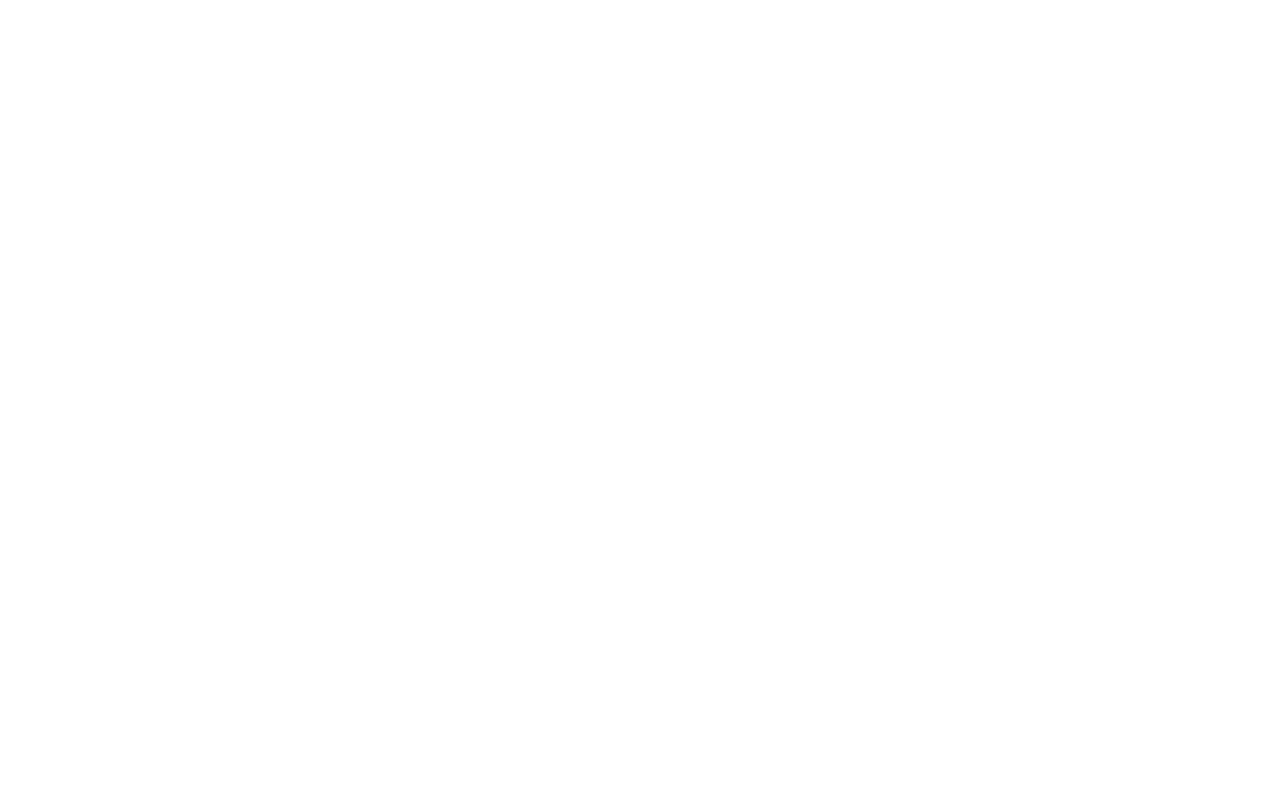
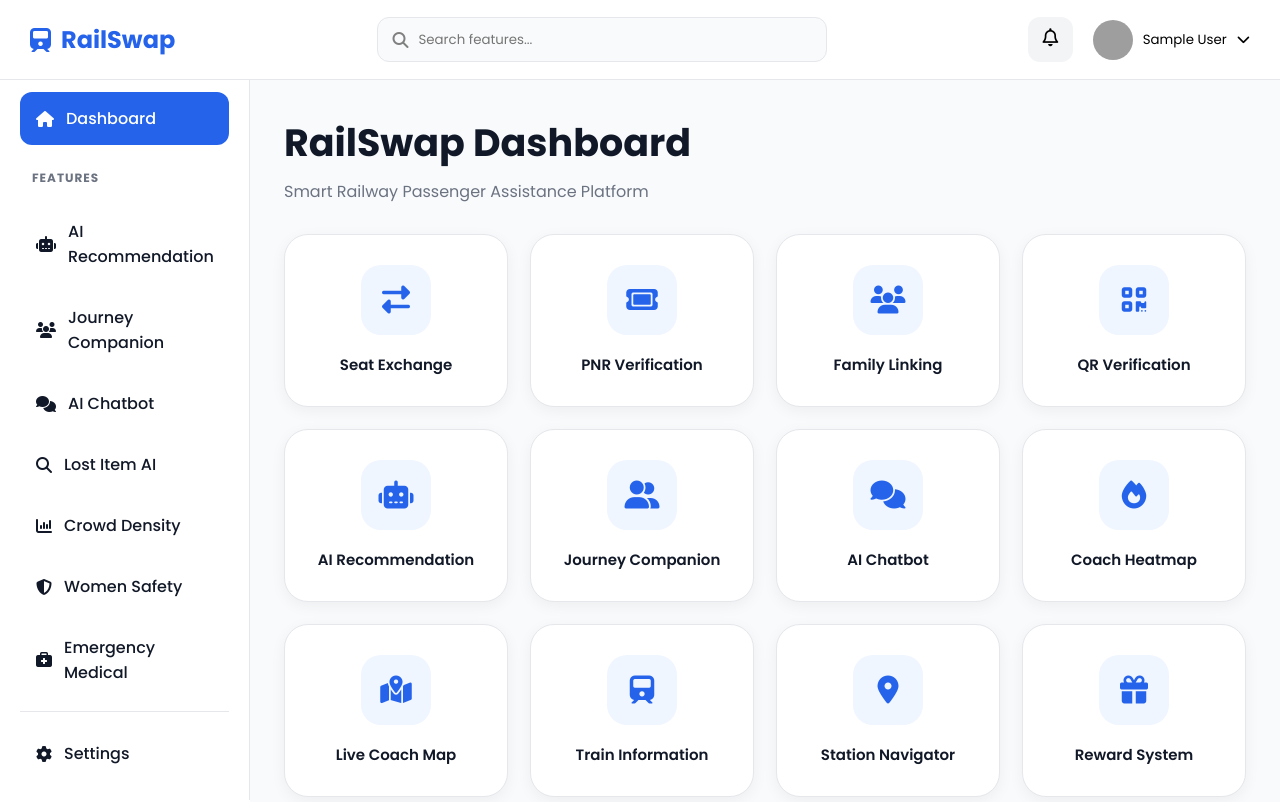
Before and after one commit to chetan1876/RailSwap, a React (Vite) app in the folder RailSwap/: page /Dashboard in a window 1280 px wide. Before the commit this address had no page. Shown: the top 802 px of the page. Built offline with nearby package versions, Linux system fonts and the light colour scheme; sample sign-in values are in the browser's storage; grey boxes are pictures that could not be loaded.

Commit message:
dashboard fix

```diff
--- a/RailSwap/src/components/Sidebar.jsx
+++ b/RailSwap/src/components/Sidebar.jsx
@@ -60,7 +60,7 @@
         <div className="sidebar-menu">
 
           <NavLink
-            to="/"
+            to="/dashboard"
             className="sidebar-link"
           >
             <i className="fa-solid fa-house"></i>
@@ -96,7 +96,7 @@
       </aside>
 
       <div className="bottom-nav">
-        <NavLink to="/">
+        <NavLink to="/dashboard">
           <i className="fa-solid fa-house"></i>
         </NavLink>
 
--- a/RailSwap/src/pages/Dashboard.jsx
+++ b/RailSwap/src/pages/Dashboard.jsx
@@ -0,0 +1,59 @@
+import { useNavigate } from "react-router-dom";
+import "../styles/dashboard.css";
+
+const Dashboard = () => {
+  const navigate = useNavigate();
+
+  const features = [
+    { title: "Seat Exchange", icon: "fa-right-left", path: "/seat-exchange" },
+    { title: "PNR Verification", icon: "fa-ticket", path: "/pnr-verification" },
+    { title: "Family Linking", icon: "fa-users", path: "/family-linking" },
+    { title: "QR Verification", icon: "fa-qrcode", path: "/qr-verification" },
+
+    { title: "AI Recommendation", icon: "fa-robot", path: "/ai-recommendation" },
+    { title: "Journey Companion", icon: "fa-user-group", path: "/journey-companion" },
+    { title: "AI Chatbot", icon: "fa-comments", path: "/chatbot" },
+    { title: "Coach Heatmap", icon: "fa-fire", path: "/coach-heatmap" },
+
+    { title: "Live Coach Map", icon: "fa-map-location-dot", path: "/live-coach-map" },
+    { title: "Train Information", icon: "fa-train", path: "/train-information" },
+    { title: "Station Navigator", icon: "fa-location-dot", path: "/station-navigator" },
+    { title: "Reward System", icon: "fa-gift", path: "/reward-system" },
+
+    { title: "Lost Item AI", icon: "fa-magnifying-glass", path: "/lost-item-ai" },
+    { title: "Crowd Density", icon: "fa-chart-column", path: "/crowd-density" },
+    { title: "Women Safety", icon: "fa-shield-halved", path: "/women-safety" },
+    { title: "Medical Match", icon: "fa-briefcase-medical", path: "/emergency-medical" },
+  ];
+
+  return (
+    <div className="dashboard-page">
+
+      <div className="dashboard-header">
+        <h1>RailSwap Dashboard</h1>
+        <p>Smart Railway Passenger Assistance Platform</p>
+      </div>
+
+      <div className="dashboard-grid">
+
+        {features.map((item, index) => (
+          <div
+            key={index}
+            className="dashboard-card"
+            onClick={() => navigate(item.path)}
+          >
+            <div className="card-icon">
+              <i className={`fa-solid ${item.icon}`}></i>
+            </div>
+
+            <h3>{item.title}</h3>
+          </div>
+        ))}
+
+      </div>
+
+    </div>
+  );
+};
+
+export default Dashboard;
--- a/RailSwap/src/routes/AppRoutes.jsx
+++ b/RailSwap/src/routes/AppRoutes.jsx
@@ -15,6 +15,7 @@
 import Navbar from "../components/Navbar";
 import Sidebar from "../components/Sidebar";
 import ProtectedRoute from "../components/ProtectedRoute";
+import Dashboard from "../pages/Dashboard";
 
 /*
 =================================================
@@ -93,6 +94,10 @@
           </ProtectedRoute>
         }
       >
+        <Route
+          path="/Dashboard"
+          element={<Dashboard />}
+        />
 
         <Route
           path="/profile"
--- a/RailSwap/src/styles/dashboard.css
+++ b/RailSwap/src/styles/dashboard.css
@@ -279,3 +279,121 @@
     gap: 20px;
   }
 }
+
+/* ================= DASHBOARD ================= */
+
+.dashboard-page {
+  padding: 10px;
+}
+
+.dashboard-header {
+  margin-bottom: 30px;
+}
+
+.dashboard-header h1 {
+  font-size: 38px;
+  font-weight: 700;
+  color: #111827;
+  margin-bottom: 8px;
+}
+
+.dashboard-header p {
+  color: #6b7280;
+}
+
+/* GRID */
+
+.dashboard-grid {
+  display: grid;
+  grid-template-columns: repeat(4, 1fr);
+  gap: 22px;
+}
+
+/* CARD */
+
+.dashboard-card {
+  background: #ffffff;
+  border-radius: 24px;
+
+  padding: 30px 20px;
+
+  text-align: center;
+
+  border: 1px solid #e5e7eb;
+
+  cursor: pointer;
+
+  transition: all 0.3s ease;
+
+  box-shadow:
+    0 4px 15px rgba(0,0,0,0.05);
+}
+
+.dashboard-card:hover {
+  transform: translateY(-8px);
+
+  box-shadow:
+    0 15px 40px rgba(37,99,235,0.12);
+
+  border-color: #2563eb;
+}
+
+/* ICON */
+
+.card-icon {
+  width: 70px;
+  height: 70px;
+
+  margin: 0 auto 18px;
+
+  border-radius: 20px;
+
+  background: #eff6ff;
+
+  display: flex;
+  align-items: center;
+  justify-content: center;
+}
+
+.card-icon i {
+  font-size: 28px;
+  color: #2563eb;
+}
+
+/* TEXT */
+
+.dashboard-card h3 {
+  font-size: 15px;
+  font-weight: 600;
+  color: #111827;
+}
+
+/* MOBILE */
+
+@media (max-width: 768px) {
+
+  .dashboard-grid {
+    grid-template-columns: repeat(4, 1fr);
+    gap: 10px;
+  }
+
+  .dashboard-card {
+    padding: 14px 6px;
+    border-radius: 16px;
+  }
+
+  .card-icon {
+    width: 42px;
+    height: 42px;
+    border-radius: 12px;
+    margin-bottom: 10px;
+  }
+
+  .card-icon i {
+    font-size: 16px;
+  }
+
+  .dashboard-card h3 {
+    font-size: 9px;
+  }
+}
```
